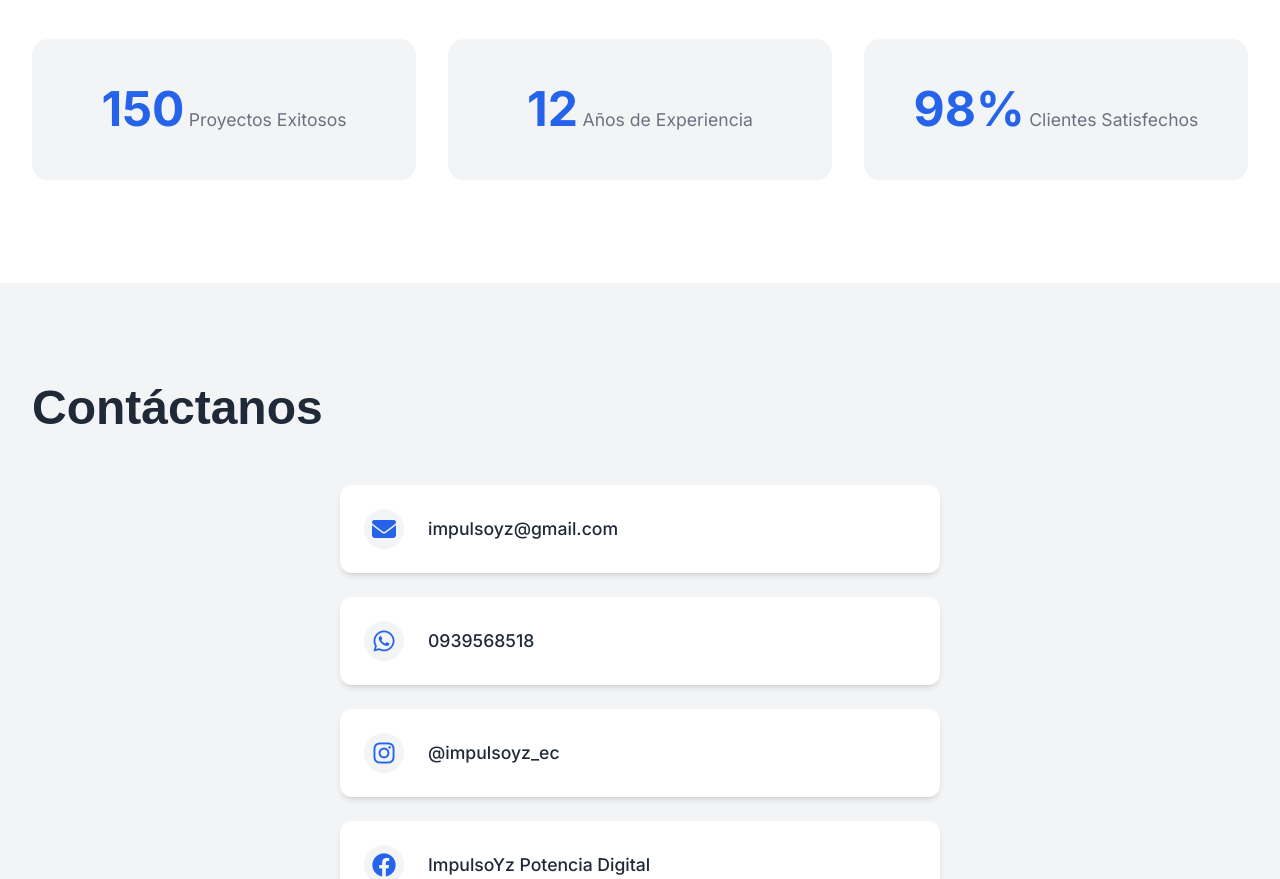
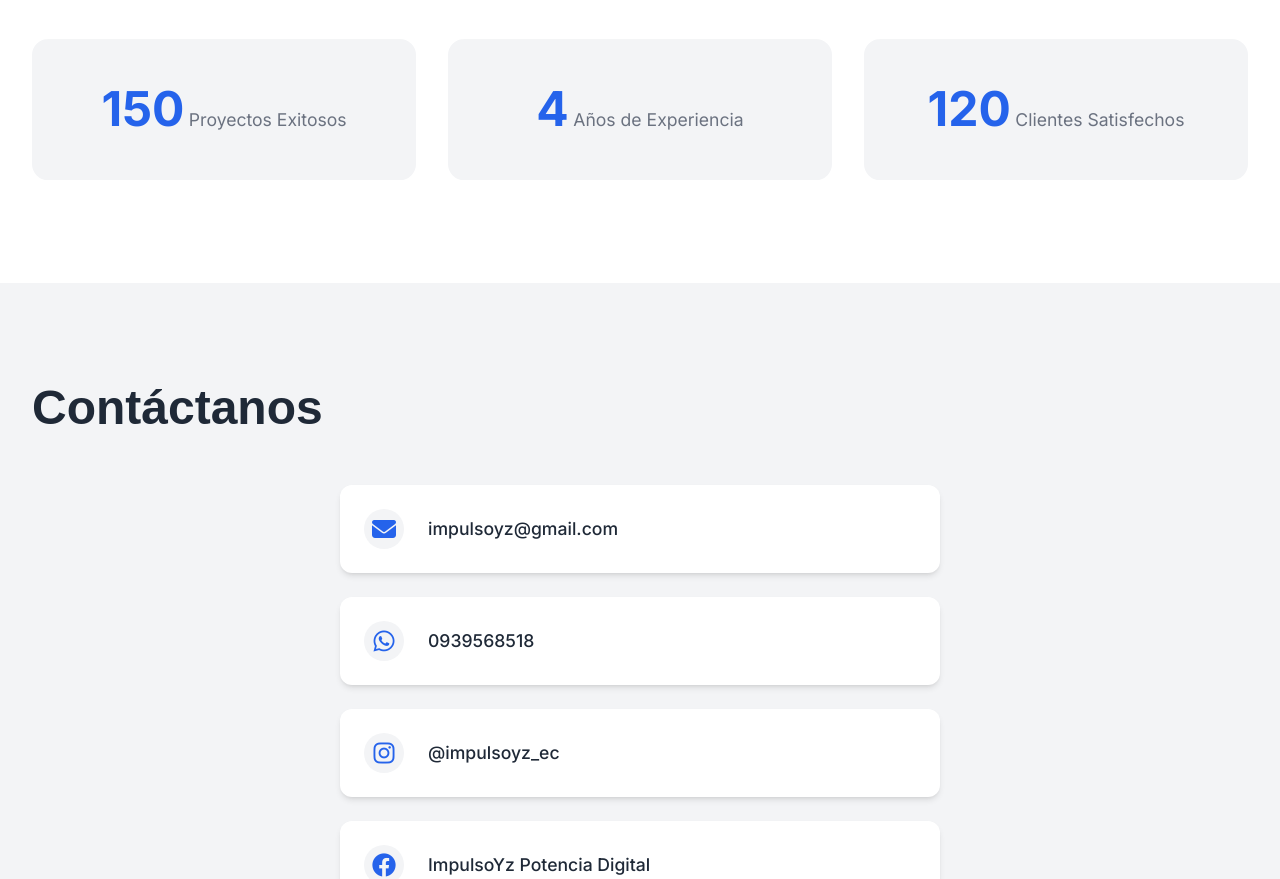
Before and after one commit to GustavoLarcoDev/Impulsoyz, a website: page index.html in a window 1280 px wide. Shown: the part 5730-6609 px from the top of the page. Drawn offline with nearby package versions, Linux system fonts and the light colour scheme; some packages are replaced by stand-ins of ours; a script that the page names is missing.

Commit message:
Update index.html

```diff
--- a/index.html
+++ b/index.html
@@ -207,11 +207,11 @@
                         <span class="label">Proyectos Exitosos</span>
                     </div>
                     <div class="stat floating" data-aos-delay="100">
-                        <span class="number">12+</span>
+                        <span class="number">4+</span>
                         <span class="label">Años de Experiencia</span>
                     </div>
                     <div class="stat floating" data-aos-delay="200">
-                        <span class="number">98%</span>
+                        <span class="number">120</span>
                         <span class="label">Clientes Satisfechos</span>
                     </div>
                 </div>
```
